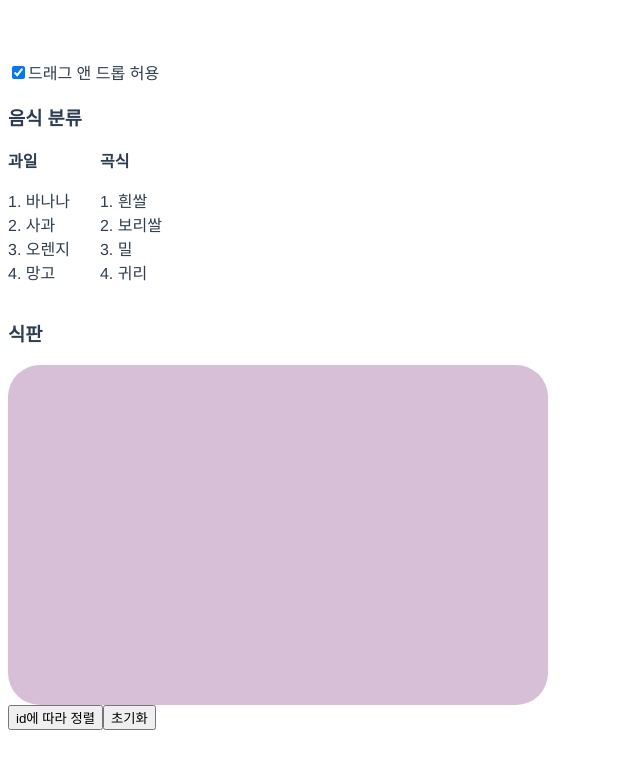
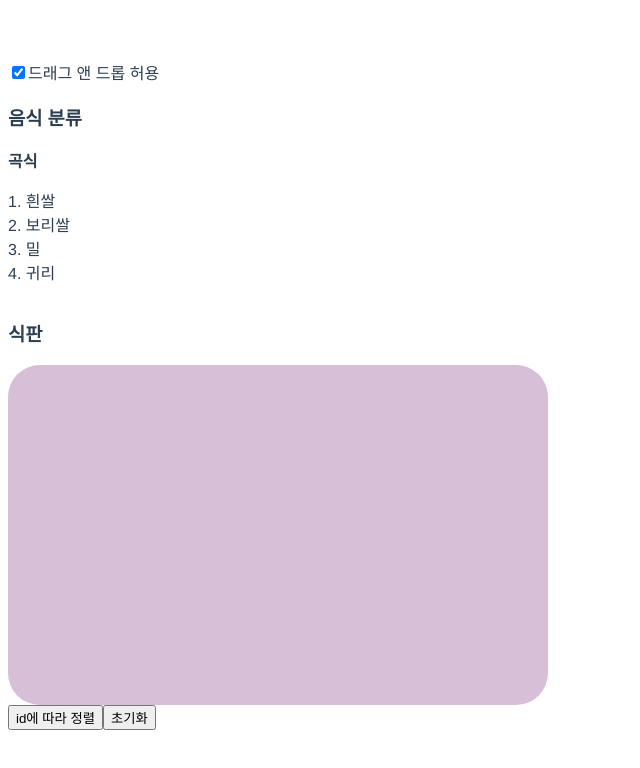
Before and after one commit to codeblue25/vue-playground, a Vue app: page /grain in a window 1280 px wide. Shown: the top 768 px of the page, without its empty margins (0-640 px from the left). Built offline with nearby package versions, Linux system fonts and the light colour scheme.

Commit message:
라우터 설정하기

```diff
--- a/package.json
+++ b/package.json
@@ -10,6 +10,7 @@
   "dependencies": {
     "core-js": "^3.8.3",
     "vue": "^2.6.14",
+    "vue-router": "^3.6.5",
     "vuedraggable": "^2.24.3"
   },
   "devDependencies": {
--- a/src/App.vue
+++ b/src/App.vue
@@ -1,17 +1,13 @@
 <template>
   <div id="app">
-    <DraggablePractice />
+    <router-view></router-view>
   </div>
 </template>
 
 <script>
-import DraggablePractice from './components/DraggablePractice.vue'
 
 export default {
   name: 'App',
-  components: {
-    DraggablePractice
-  }
 }
 </script>
 
--- /dev/null
+++ b/src/components/DashboardPage.vue
@@ -0,0 +1,23 @@
+<template>
+  <div>
+    <button @click="onChoiceFruit">과일</button>
+    <button @click="onChoiceGrain">곡식</button>
+  </div>
+</template>
+
+<script>
+export default {
+  methods: {
+    onChoiceFruit() {
+      this.$router.push('/fruit')
+    },
+    onChoiceGrain() {
+      this.$router.push('/grain')
+    }
+  }
+}
+</script>
+
+<style scoped>
+
+</style>
--- /dev/null
+++ b/src/components/FruitChoicePage.vue
@@ -0,0 +1,175 @@
+<template>
+    <div class="fluid container">
+      <div class="form-group form-group-lg panel panel-default">
+        <div class="panel-body">
+          <div class="checkbox">
+            <label><input type="checkbox" v-model="editable">드래그 앤 드롭 허용</label>
+          </div>
+        </div>
+      </div>
+
+      <h3>음식 분류</h3>
+      <div class="foods">
+        <div class="foods-section">
+          <h4>과일</h4>
+          <div>
+            <draggable class="list-group" tag="ul" v-model="fruitList" v-bind="dragOptions" :move="onMove" @start="isDragging=true" @end="isDragging=false">
+              <transition-group type="transition" :name="'flip-list'">
+                <li class="list-group-item" v-for="(element, idx) in fruitList" :key="idx">
+                  <i :class="element.fixed? 'fa fa-anchor' : 'glyphicon glyphicon-pushpin'" @click=" element.fixed=! element.fixed" aria-hidden="true"></i>
+                  {{element.order}}. {{element.name}}
+                </li>
+              </transition-group>
+            </draggable>
+          </div>
+        </div>
+      </div>
+
+      <h3>식판</h3>
+      <div class="tray-layout">
+        <draggable tag="span" v-model="trayList" v-bind="dragOptions" :move="onMove">
+          <transition-group name="no" class="list-group" tag="ul">
+            <li class="list-group-item" v-for="element in trayList" :key="element.order">
+              <i :class="element.fixed? 'fa fa-anchor' : 'glyphicon glyphicon-pushpin'" @click=" element.fixed=! element.fixed" aria-hidden="true"></i>
+              {{element.order}}. {{element.name}}
+            </li>
+          </transition-group>
+        </draggable>
+      </div>
+
+      <button type="button" class="btn btn-default" @click="orderList">id에 따라 정렬</button>
+      <button type="button" class="btn btn-default" @click="resetList">초기화</button>
+    </div>
+  </template>
+
+  <script>
+  import draggable from "vuedraggable";
+
+  export default {
+    components: {
+      draggable
+    },
+    data() {
+      return {
+        fruitList: [
+          {name: "바나나"},
+          {name: "사과"},
+          {name: "오렌지"},
+          {name: "망고"}
+        ],
+        trayList: [],
+        editable: true,
+        isDragging: false,
+        delayedDragging: false
+      };
+    },
+    mounted() {
+      this.setListOrder();
+    },
+    methods: {
+      setListOrder() {
+        this.fruitList = this.fruitList.map((fruit, index)=>{
+          return {...fruit, kinds: 'fruit', order: index + 1, fixed: false}
+        })
+      },
+      orderList() {
+        this.trayList = this.trayList.sort((one, two) => {
+          return one.order - two.order;
+        });
+      },
+      resetList() {
+        this.trayList.map((list)=>{
+          if (list.kinds === 'fruit') {
+            this.fruitList.push(list)
+          }
+        })
+        this.trayList = [];
+      },
+      onMove({ relatedContext, draggedContext }) {
+        const relatedElement = relatedContext.element;
+        const draggedElement = draggedContext.element;
+        return (
+          (!relatedElement || !relatedElement.fixed) && !draggedElement.fixed
+        );
+      }
+    },
+    computed: {
+      dragOptions() {
+        return {
+          animation: 0,
+          group: "description",
+          disabled: !this.editable,
+          ghostClass: "ghost"
+        };
+      },
+    },
+    watch: {
+      isDragging(newValue) {
+        if (newValue) {
+          this.delayedDragging = true;
+          return;
+        }
+        this.$nextTick(() => {
+          this.delayedDragging = false;
+        });
+      }
+    }
+  };
+  </script>
+
+  <style>
+  .flip-list-move {
+    transition: transform 0.5s;
+  }
+
+  .no-move {
+    transition: transform 0s;
+  }
+
+  h4 {
+    margin: 0;
+  }
+
+  ul {
+    padding-inline-start: 0px;
+  }
+
+  li {
+    list-style: none;
+  }
+
+  .foods {
+    display: flex;
+  }
+
+  .foods-section {
+    display: flex;
+    flex-direction: column;
+    margin-right: 30px;
+  }
+
+  .ghost {
+    opacity: 0.5;
+    background: #c8ebfb;
+  }
+
+  .list-group {
+    min-height: 20px;
+  }
+
+  .list-group-item {
+    cursor: move;
+  }
+
+  .list-group-item i {
+    cursor: pointer;
+  }
+
+  .tray-layout{
+    width: 500px;
+    height: 300px;
+    background-color: thistle;
+    border-radius: 2rem;
+    padding: 20px;
+  }
+  </style>
--- /dev/null
+++ b/src/components/GrainChoicePage.vue
@@ -0,0 +1,175 @@
+<template>
+    <div class="fluid container">
+      <div class="form-group form-group-lg panel panel-default">
+        <div class="panel-body">
+          <div class="checkbox">
+            <label><input type="checkbox" v-model="editable">드래그 앤 드롭 허용</label>
+          </div>
+        </div>
+      </div>
+
+      <h3>음식 분류</h3>
+      <div class="foods">
+        <div class="foods-section">
+          <h4>곡식</h4>
+          <div>
+            <draggable class="list-group" tag="ul" v-model="grainList" v-bind="dragOptions" :move="onMove" @start="isDragging=true" @end="isDragging=false">
+              <transition-group type="transition" :name="'flip-list'">
+                <li class="list-group-item" v-for="(element, idx) in grainList" :key="idx">
+                  <i :class="element.fixed? 'fa fa-anchor' : 'glyphicon glyphicon-pushpin'" @click=" element.fixed=! element.fixed" aria-hidden="true"></i>
+                  {{element.order}}. {{element.name}}
+                </li>
+              </transition-group>
+            </draggable>
+          </div>
+        </div>
+      </div>
+
+      <h3>식판</h3>
+      <div class="tray-layout">
+        <draggable tag="span" v-model="trayList" v-bind="dragOptions" :move="onMove">
+          <transition-group name="no" class="list-group" tag="ul">
+            <li class="list-group-item" v-for="element in trayList" :key="element.order">
+              <i :class="element.fixed? 'fa fa-anchor' : 'glyphicon glyphicon-pushpin'" @click=" element.fixed=! element.fixed" aria-hidden="true"></i>
+              {{element.order}}. {{element.name}}
+            </li>
+          </transition-group>
+        </draggable>
+      </div>
+
+      <button type="button" class="btn btn-default" @click="orderList">id에 따라 정렬</button>
+      <button type="button" class="btn btn-default" @click="resetList">초기화</button>
+    </div>
+  </template>
+
+  <script>
+  import draggable from "vuedraggable";
+
+  export default {
+    components: {
+      draggable
+    },
+    data() {
+      return {
+        grainList: [
+          {name: "흰쌀"},
+          {name: "보리쌀"},
+          {name: "밀"},
+          {name: "귀리"}
+        ],
+        trayList: [],
+        editable: true,
+        isDragging: false,
+        delayedDragging: false
+      };
+    },
+    mounted() {
+      this.setListOrder();
+    },
+    methods: {
+      setListOrder() {
+        this.grainList = this.grainList.map((grain, index)=>{
+          return {...grain, kinds: 'grain', order: index + 1, fixed: false}
+        })
+      },
+      orderList() {
+        this.trayList = this.trayList.sort((one, two) => {
+          return one.order - two.order;
+        });
+      },
+      resetList() {
+        this.trayList.map((list)=>{
+          if (list.kinds === 'grain') {
+            this.grainList.push(list)
+          }
+        })
+        this.trayList = [];
+      },
+      onMove({ relatedContext, draggedContext }) {
+        const relatedElement = relatedContext.element;
+        const draggedElement = draggedContext.element;
+        return (
+          (!relatedElement || !relatedElement.fixed) && !draggedElement.fixed
+        );
+      }
+    },
+    computed: {
+      dragOptions() {
+        return {
+          animation: 0,
+          group: "description",
+          disabled: !this.editable,
+          ghostClass: "ghost"
+        };
+      },
+    },
+    watch: {
+      isDragging(newValue) {
+        if (newValue) {
+          this.delayedDragging = true;
+          return;
+        }
+        this.$nextTick(() => {
+          this.delayedDragging = false;
+        });
+      }
+    }
+  };
+  </script>
+
+  <style>
+  .flip-list-move {
+    transition: transform 0.5s;
+  }
+
+  .no-move {
+    transition: transform 0s;
+  }
+
+  h4 {
+    margin: 0;
+  }
+
+  ul {
+    padding-inline-start: 0px;
+  }
+
+  li {
+    list-style: none;
+  }
+
+  .foods {
+    display: flex;
+  }
+
+  .foods-section {
+    display: flex;
+    flex-direction: column;
+    margin-right: 30px;
+  }
+
+  .ghost {
+    opacity: 0.5;
+    background: #c8ebfb;
+  }
+
+  .list-group {
+    min-height: 20px;
+  }
+
+  .list-group-item {
+    cursor: move;
+  }
+
+  .list-group-item i {
+    cursor: pointer;
+  }
+
+  .tray-layout{
+    width: 500px;
+    height: 300px;
+    background-color: thistle;
+    border-radius: 2rem;
+    padding: 20px;
+  }
+  </style>
--- a/src/main.js
+++ b/src/main.js
@@ -1,8 +1,10 @@
 import Vue from 'vue'
 import App from './App.vue'
+import router from './router'
 
 Vue.config.productionTip = false
 
 new Vue({
   render: h => h(App),
+  router
 }).$mount('#app')
--- /dev/null
+++ b/src/router/index.js
@@ -0,0 +1,26 @@
+import Vue from 'vue';
+import VueRouter from 'vue-router';
+
+Vue.use(VueRouter);
+
+import DashboardPage from '../components/DashboardPage.vue'
+
+const router =  new VueRouter({
+  mode:'history', //해쉬값 제거 방식
+  routes: [
+    {
+      path: '/',
+      component: DashboardPage,
+    },
+    {
+      path: '/fruit',
+      component: () => import('../components/FruitChoicePage.vue')
+    },
+    {
+      path: '/grain',
+      component: () => import('../components/GrainChoicePage.vue')
+    }
+    ]
+});
+
+export default router;
```
Also changed, not shown: 1 other file (tests, documents, lock files or other folders).
